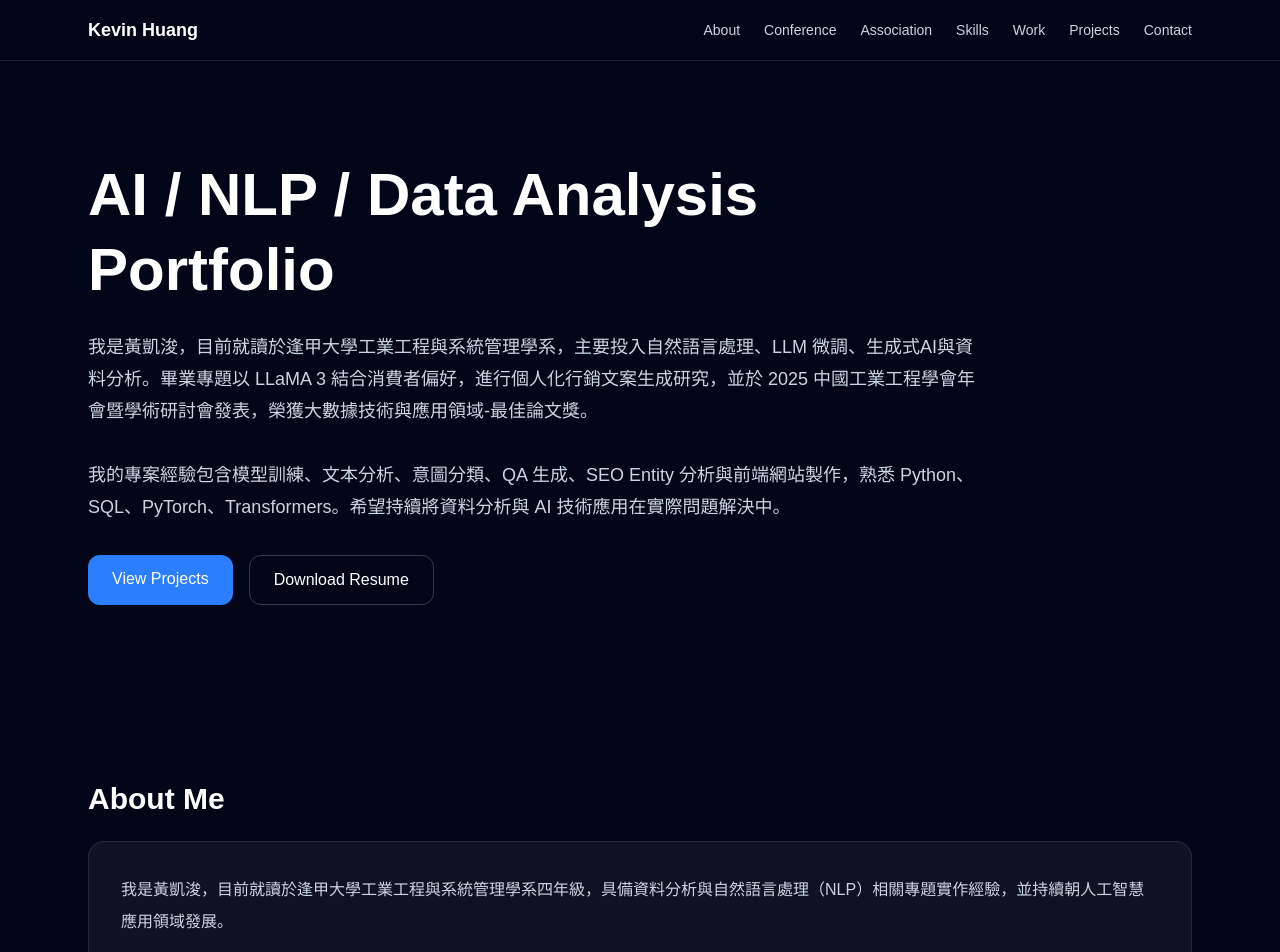
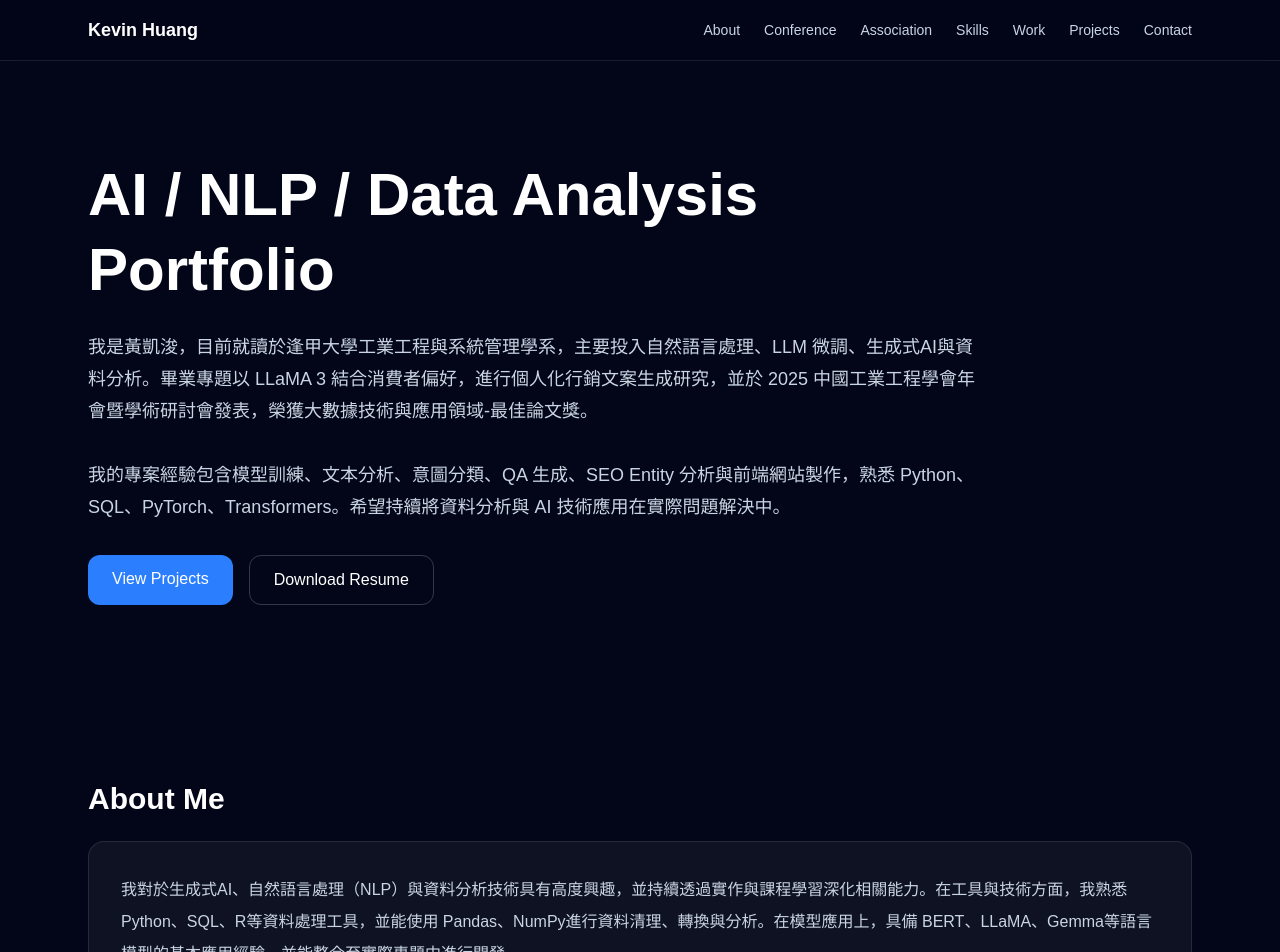
Before and after one commit to brian-kai/my-portfolio, a Next.js app: page / in a window 1280 px wide. Shown: the top 952 px of the page. Built offline with nearby package versions, Linux system fonts and the light colour scheme.

Commit message:
update portfolio

```diff
--- a/app/page.tsx
+++ b/app/page.tsx
@@ -177,10 +177,6 @@ export default function Home() {
 
         <div className="rounded-2xl border border-white/10 bg-white/5 p-8">
           <div className="space-y-6 leading-8 text-slate-300">
-            <p>
-              {"\u{6211}\u{662F}\u{9EC3}\u{51F1}\u{6D5A}\u{FF0C}\u{76EE}\u{524D}\u{5C31}\u{8B80}\u{65BC}\u{9022}\u{7532}\u{5927}\u{5B78}\u{5DE5}\u{696D}\u{5DE5}\u{7A0B}\u{8207}\u{7CFB}\u{7D71}\u{7BA1}\u{7406}\u{5B78}\u{7CFB}\u{56DB}\u{5E74}\u{7D1A}\u{FF0C}\u{5177}\u{5099}\u{8CC7}\u{6599}\u{5206}\u{6790}\u{8207}\u{81EA}\u{7136}\u{8A9E}\u{8A00}\u{8655}\u{7406}\u{FF08}NLP\u{FF09}\u{76F8}\u{95DC}\u{5C08}\u{984C}\u{5BE6}\u{4F5C}\u{7D93}\u{9A57}\u{FF0C}\u{4E26}\u{6301}\u{7E8C}\u{671D}\u{4EBA}\u{5DE5}\u{667A}\u{6167}\u{61C9}\u{7528}\u{9818}\u{57DF}\u{767C}\u{5C55}\u{3002}"}
-            </p>
-
             <p>
               {"\u{6211}\u{5C0D}\u{65BC}\u{751F}\u{6210}\u{5F0F}AI\u{3001}\u{81EA}\u{7136}\u{8A9E}\u{8A00}\u{8655}\u{7406}\u{FF08}NLP\u{FF09}\u{8207}\u{8CC7}\u{6599}\u{5206}\u{6790}\u{6280}\u{8853}\u{5177}\u{6709}\u{9AD8}\u{5EA6}\u{8208}\u{8DA3}\u{FF0C}\u{4E26}\u{6301}\u{7E8C}\u{900F}\u{904E}\u{5BE6}\u{4F5C}\u{8207}\u{8AB2}\u{7A0B}\u{5B78}\u{7FD2}\u{6DF1}\u{5316}\u{76F8}\u{95DC}\u{80FD}\u{529B}\u{3002}\u{5728}\u{5DE5}\u{5177}\u{8207}\u{6280}\u{8853}\u{65B9}\u{9762}\u{FF0C}\u{6211}\u{719F}\u{6089} Python\u{3001}SQL\u{3001}R\u{7B49}\u{8CC7}\u{6599}\u{8655}\u{7406}\u{5DE5}\u{5177}\u{FF0C}\u{4E26}\u{80FD}\u{4F7F}\u{7528} Pandas\u{3001}NumPy\u{9032}\u{884C}\u{8CC7}\u{6599}\u{6E05}\u{7406}\u{3001}\u{8F49}\u{63DB}\u{8207}\u{5206}\u{6790}\u{3002}\u{5728}\u{6A21}\u{578B}\u{61C9}\u{7528}\u{4E0A}\u{FF0C}\u{5177}\u{5099} BERT\u{3001}LLaMA\u{3001}Gemma\u{7B49}\u{8A9E}\u{8A00}\u{6A21}\u{578B}\u{7684}\u{57FA}\u{672C}\u{61C9}\u{7528}\u{7D93}\u{9A57}\u{FF0C}\u{4E26}\u{80FD}\u{6574}\u{5408}\u{81F3}\u{5BE6}\u{969B}\u{5C08}\u{984C}\u{4E2D}\u{9032}\u{884C}\u{958B}\u{767C}\u{3002}"}
             </p>
```
